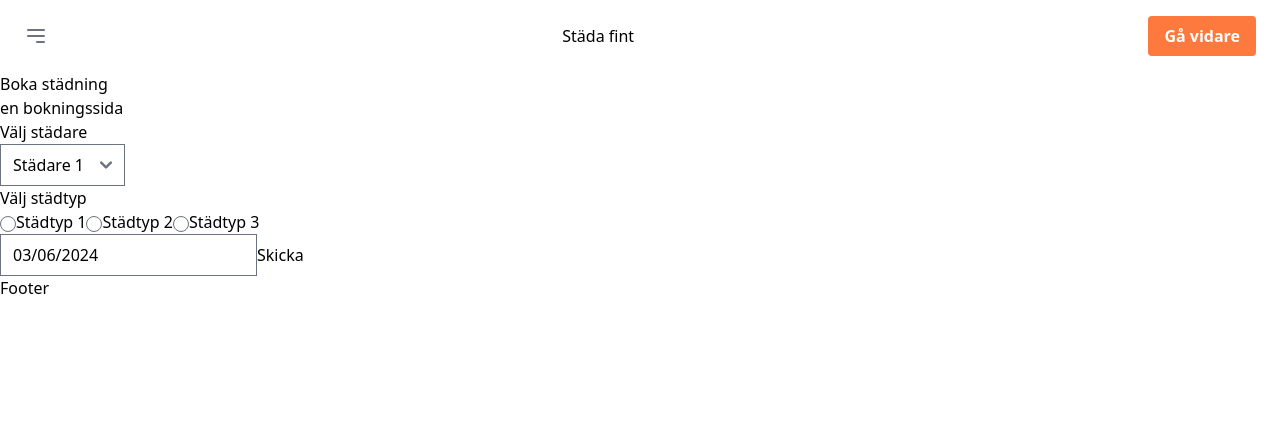
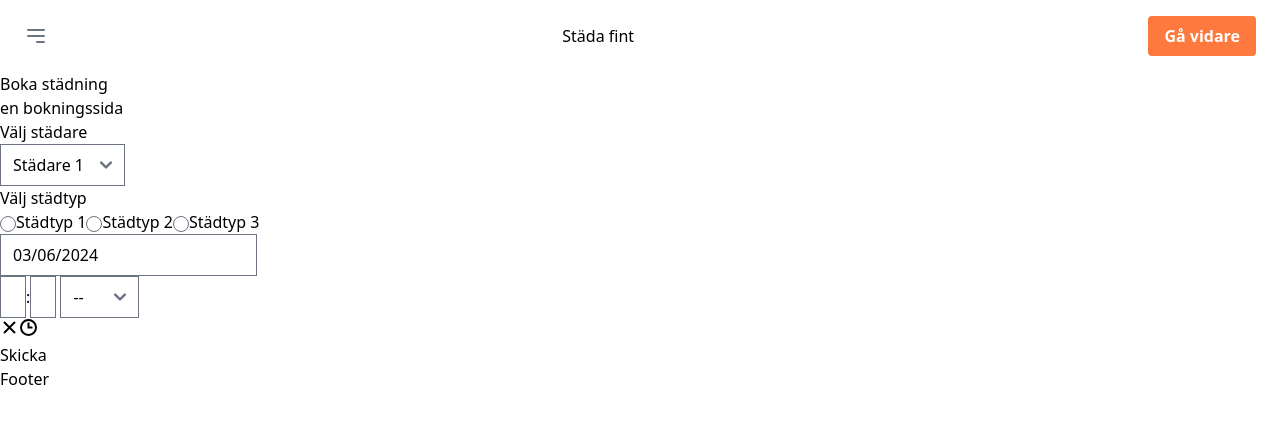
Before and after one commit to varamara/cleaning-service, a React (Vite) app in the folder cleaning-service-js-2/: page /BookingPage in a window 1280 px wide. Shown: the top 424 px of the page. Built offline with nearby package versions, Linux system fonts and the light colour scheme.

Commit message:
timepicker

```diff
--- a/cleaning-service-js-2/package.json
+++ b/cleaning-service-js-2/package.json
@@ -15,7 +15,8 @@
     "react": "^18.2.0",
     "react-datepicker": "^6.2.0",
     "react-dom": "^18.2.0",
-    "react-router-dom": "^6.22.2"
+    "react-router-dom": "^6.22.2",
+    "react-time-picker": "^6.6.0"
   },
   "devDependencies": {
     "@types/react": "^18.2.56",
--- a/cleaning-service-js-2/src/components/bookingpagecomponents/BookingForm.tsx
+++ b/cleaning-service-js-2/src/components/bookingpagecomponents/BookingForm.tsx
@@ -1,6 +1,7 @@
 
 import { useState } from 'react'
 import DatePicker from "react-datepicker";
+import TimePicker from 'react-time-picker';
 import "react-datepicker/dist/react-datepicker.css";
 
 interface IBookingForm {
@@ -99,7 +100,16 @@ const BookingForm: React.FC<IBookingForm> = () => {
                         id="date"
                         name="date"
                         selected={formValues.date}
+                        // value={formValues.date} blir krullig vet ej varfor
                         onChange={handleDateChange}
+
+                    />
+
+                    <TimePicker
+                    id="time"
+                    name="time"
+                    onChange={handleChange}
+                    value={formValues.time}
                     />
 
                     <button type="submit">Skicka</button>
```
Also changed, not shown: 1 other file (tests, documents, lock files or other folders).
